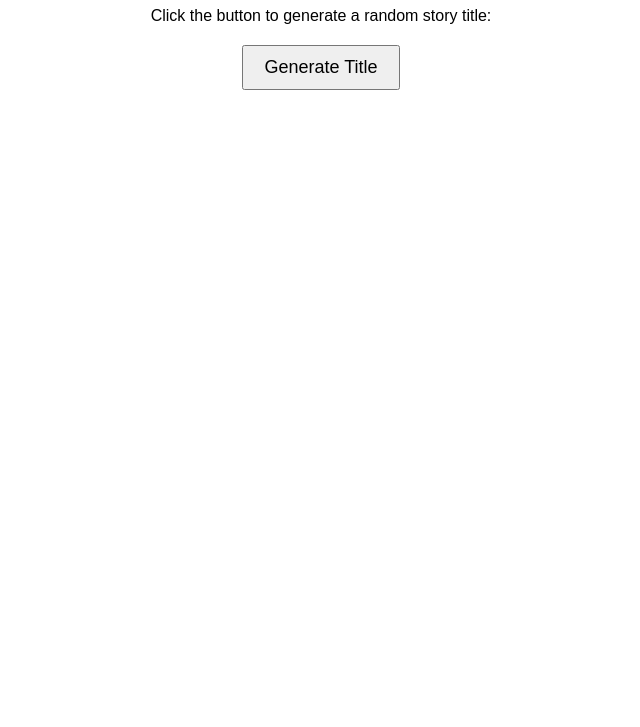
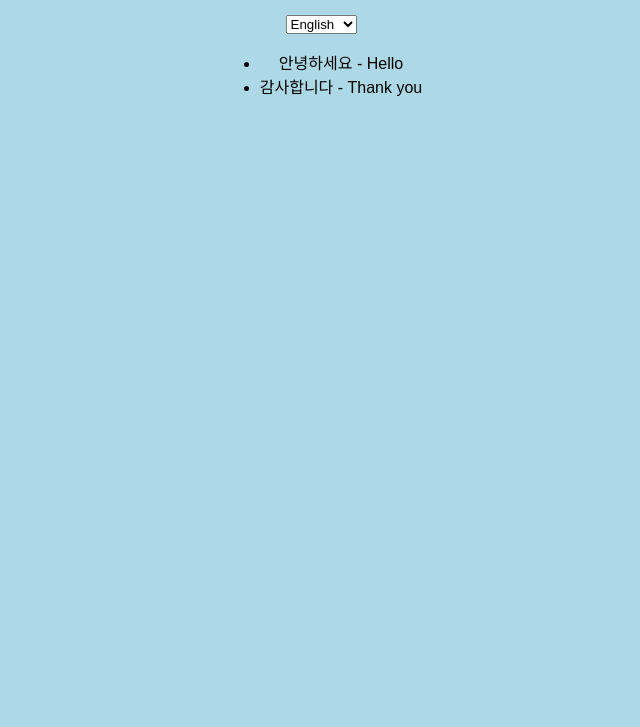
Before and after one commit to hobimo/test, a plain HTML site: page index.html in a window 1280 px wide. Shown: the part 73-800 px from the top of the page, without its empty margins (319-959 px from the left). Drawn offline with Linux system fonts and the light colour scheme.

Commit message:
Update index.html

```diff
--- a/index.html
+++ b/index.html
@@ -3,60 +3,70 @@
 <head>
     <meta charset="UTF-8">
     <meta name="viewport" content="width=device-width, initial-scale=1.0">
-    <title>Random Story Title Generator !!! </title>
+    <title>Korean Phrases</title>
     <style>
         body {
+            background-color: lightblue;
+            color: black;
             font-family: Arial, sans-serif;
             text-align: center;
         }
-
-        #title {
-            font-size: 24px;
-            margin: 20px;
+        h1 {
+            margin-top: 20px;
         }
-
-        #generateButton {
-            padding: 10px 20px;
-            font-size: 18px;
-            cursor: pointer;
+        #phrase-container {
+            display: flex;
+            flex-direction: column;
+            align-items: center;
+            margin-top: 20px;
+        }
+        select {
+            margin-top: 10px;
         }
     </style>
 </head>
 <body>
-    <h1>Random Story Title Generator</h1>
-    <p>Click the button to generate a random story title:</p>
-    <div id="title"></div>
-    <button id="generateButton">Generate Title</button>
-
+    <h1>Korean Phrases and Translations</h1>
+    <div id="phrase-container">
+        <select id="language-select">
+            <option value="en">English</option>
+            <option value="es">Spanish</option>
+            <option value="fr">French</option>
+            <option value="de">German</option>
+            <option value="nl">Dutch</option>
+        </select>
+        <ul id="phrase-list"></ul>
+    </div>
     <script>
-        const titles = [
-            "The Mysterious Key",
-            "The Enchanted Forest",
-            "The Lost Treasure",
-            "The Haunted Mansion",
-            "The Secret Passage",
-            "The Magical Journey",
-            "The Quest for Adventure",
-            "The Forgotten World",
-            "The Time Traveler's Dilemma",
-            "The Hidden Gem"
+        // Korean phrases and translations
+        const phrases = [
+            { korean: "안녕하세요", translations: { en: "Hello", es: "Hola", fr: "Bonjour", de: "Hallo", nl: "Hallo" } },
+            { korean: "감사합니다", translations: { en: "Thank you", es: "Gracias", fr: "Merci", de: "Danke", nl: "Dank je" } },
+            // Add more phrases and translations here
         ];
 
-        // Function to generate a random story title
-        function generateRandomTitle() {
-            const randomIndex = Math.floor(Math.random() * titles.length);
-            return titles[randomIndex];
+        // Function to populate the phrase list
+        function populatePhraseList() {
+            const select = document.getElementById("language-select");
+            const selectedLanguage = select.value;
+            const phraseList = document.getElementById("phrase-list");
+            phraseList.innerHTML = "";
+
+            for (let i = 0; i < phrases.length; i++) {
+                const phrase = phrases[i];
+                const translation = phrase.translations[selectedLanguage];
+                const listItem = document.createElement("li");
+                listItem.textContent = `${phrase.korean} - ${translation}`;
+                phraseList.appendChild(listItem);
+            }
         }
 
-        // Function to display the generated title
-        function displayRandomTitle() {
-            const titleElement = document.getElementById("title");
-            titleElement.textContent = generateRandomTitle();
-        }
+        // Add event listener to language select
+        const languageSelect = document.getElementById("language-select");
+        languageSelect.addEventListener("change", populatePhraseList);
 
-        // Attach the event listener to the button
-        const generateButton = document.getElementById("generateButton");
-        generateButton.addEventListener("click", displayRandomTitle);
+        // Initial population of phrase list
+        populatePhraseList();
     </script>
 </body>
 </html>
```
